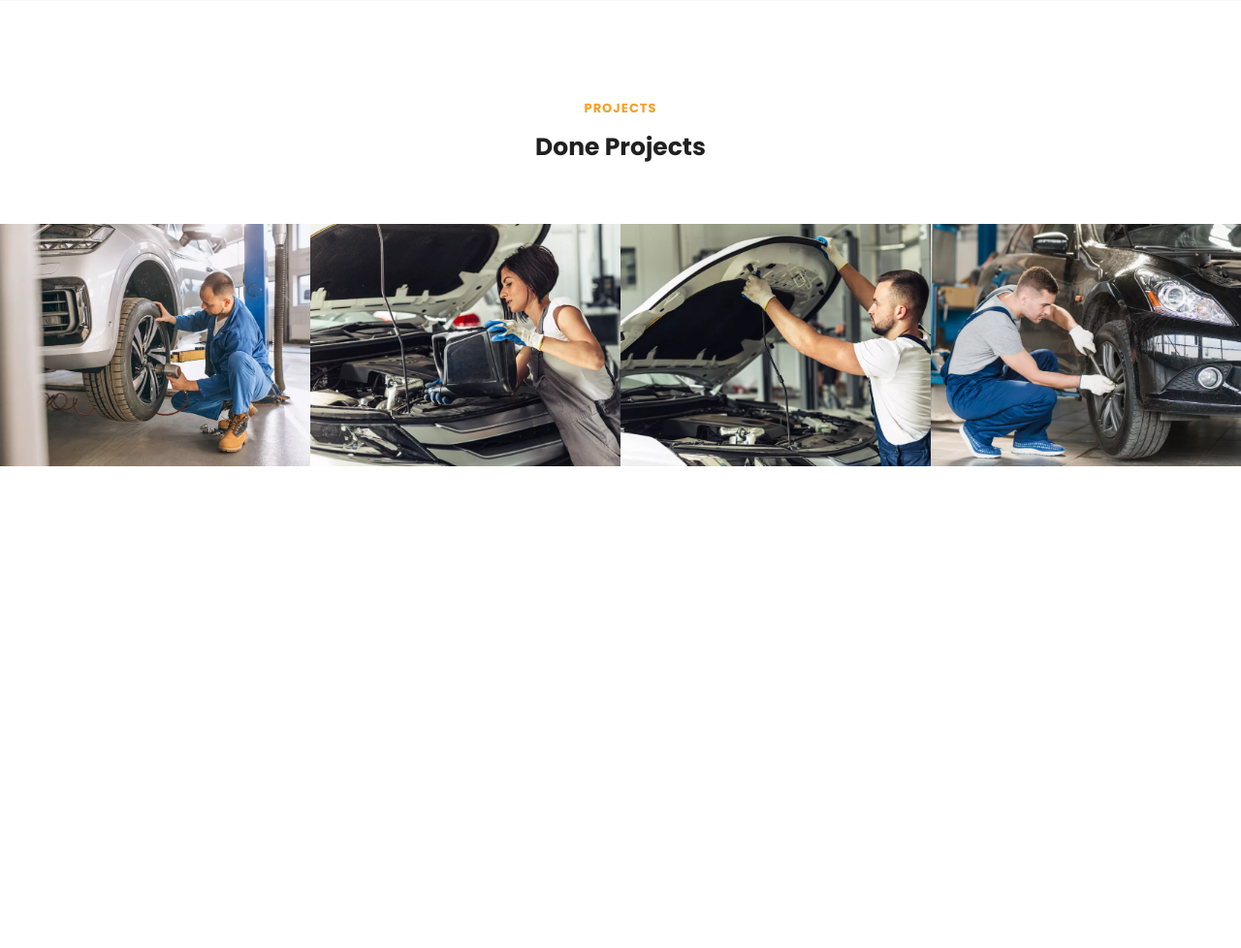
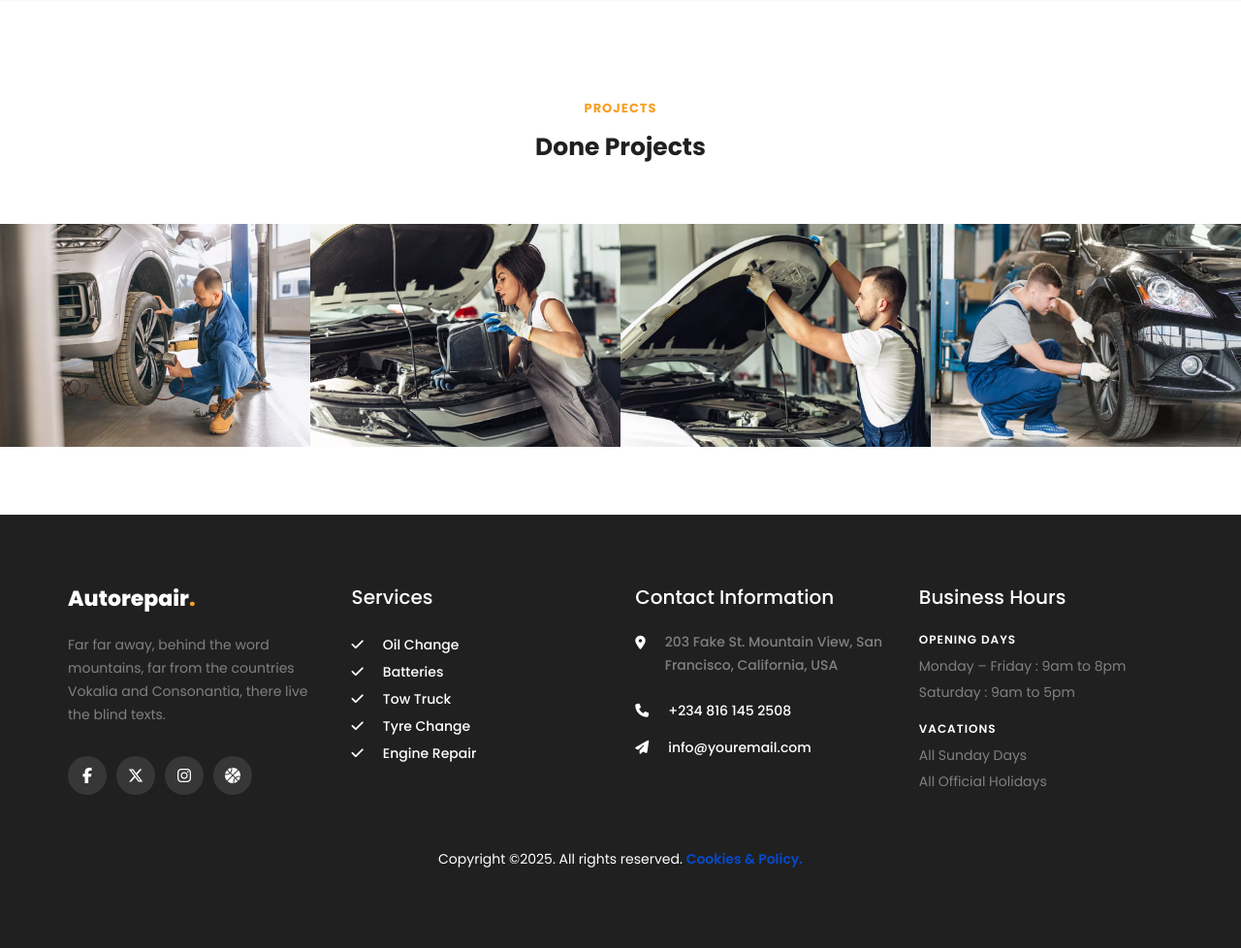
Before and after one commit to LovelyMe-Nachi/solar_wave, a PHP site: page / in a window 1280 px wide. Shown: the part 5070-6048 px from the top of the page at 97% size. Before the commit the page ends 5551 px from the top, so only its background shows below. Run offline with PHP 8.4, Linux system fonts and the light colour scheme; some libraries are stand-ins or nearby versions; some web fonts are replaced.

Commit message:
new changes

```diff
--- a/assets/css/style.css
+++ b/assets/css/style.css
@@ -8,10 +8,9 @@
     --secondary-text-color: #808080;
     --primary-bg-color: #ffffff1a;
     --secondary-bg-color: #f8f9fd ;
-    --tertiary-bg-color: #202020;
     --primary-shadow: 0px 10px 30px -4px #00000026;
     --secondary-shadow: 0px 9px 21px -16px #00000026;
-    --text-shadow: 0px 3px 25px #0000001a;
+    --text-shadow: 0px 3px 25px rgba(0, 0, 0, 0.102);
 }
 
 *{
@@ -46,7 +45,7 @@ p{
     width: 25%;
 }
 
-.aside_content .aside_col:first-child a, .small_screen_nav .small_screen_logo{
+.aside_content .aside_col:first-child .logo, .small_screen_nav .small_screen_logo, footer .footer_col .logo{
     font-size: 22px;
     font-weight: 800;
     color: var(--quaternary-color);
@@ -54,11 +53,11 @@ p{
     transition: .6s;
 }
 
-.aside_content .aside_col:first-child a:hover, .small_screen_nav .small_screen_logo:hover{
+.aside_content .aside_col:first-child a:hover, .small_screen_nav .small_screen_logo:hover, footer .footer_col .logo:hover{
     color: var(--secondary-color);
 }
 
-.aside_content .aside_col:first-child a span, .small_screen_nav .small_screen_logo span{
+.aside_content .aside_col:first-child a span, .small_screen_nav .small_screen_logo span, footer .footer_col .logo span{
     color: var(--secondary-color);
 }
 
@@ -107,7 +106,8 @@ p{
     gap: 5px;
 }
 
-.aside_content .aside_col:last-child .aside_info:last-child a{
+.aside_content .aside_col:last-child .aside_info:last-child a,
+footer .footer_col .footer_icons a{
     width: 40px;
     height: 40px;
     border-radius: 50%;
@@ -1648,32 +1649,22 @@ header .show_menu:hover span{
 
 .projects .project_col{
     width: 25%;
-    height: 250px;
-    background-position: center !important;
-    background-size: cover !important;
+    height: 230px;
     overflow: hidden;
     position: relative;
 }
 
-.projects .project_col:nth-child(1){
-    background: url("../imgs/projects/project-1.jpg");
-}
-
-.projects .project_col:nth-child(2){
-    background: url("../imgs/projects/project-2.jpg");
-}
-
-.projects .project_col:nth-child(3){
-    background: url("../imgs/projects/project-3.jpg");
-}
-
-.projects .project_col:nth-child(4){
-    background: url("../imgs/projects/project-4.jpg");
+.projects .project_col .project_img{
+    width: 100%;
+    height: 100%;
 }
 
 .projects .project_col .over_lay{
     width: 100%;
     height: 100%;
+    position: absolute;
+    top: 0;
+    left: 0;
     background-color: var(--primary-color);
     display: flex;
     justify-content: space-between;
@@ -1745,3 +1786,154 @@ header .show_menu:hover span{
     }
 }
 /* end */
+
+
+/* footer */
+footer {
+    width: 100%;
+    padding: 70px;
+    background-color: var(--tertiary-color);
+}
+
+footer .footer_row{
+    width: 100%;
+    display: flex;
+    justify-content: space-between;
+    align-items: flex-start;
+}
+
+footer .footer_row .footer_col{
+    width: 23%;
+}
+
+footer .footer_row .footer_col .logo{
+    display:  block;
+    margin-bottom: 20px;
+}
+
+footer .footer_row .footer_col .footer_icons{
+    display:  flex;
+    gap: 10px;
+    align-items: center;
+    margin-top: 30px;
+}
+
+footer .footer_row .footer_col h3{
+    font-size: 20px;
+    text-transform: capitalize;
+    color: var(--quaternary-color);
+    margin-bottom: 20px;
+    font-weight: 500;
+}
+
+footer .footer_row .footer_col ul li{
+    list-style: none;
+    line-height: 2;
+}
+
+footer .footer_row .footer_col ul li a, footer .footer_row .footer_col ul li.location{
+    text-decoration: none;
+    font-weight: 500;
+    text-transform: capitalize;
+    display: flex;
+    gap: 20px;
+    align-items: flex-start;
+    color: var(--quaternary-color);
+    transition: .4s;
+}
+
+footer .footer_row .footer_col ul li a:hover{
+    color: var(--secondary-color);
+}
+
+footer .footer_row .footer_col ul li.location{
+    line-height: 1.2;
+}
+
+footer .footer_row .footer_col ul li.location span{
+    padding-top: 4px;
+}
+
+footer .footer_row .footer_col ul li.location p{
+    font-size: 14px;
+}
+
+footer .footer_row .footer_col:nth-child(3) ul li{
+    margin-bottom: 10px;
+}
+
+footer .footer_row .footer_col:nth-child(3) ul li.email a{
+    text-transform: lowercase;
+}
+
+footer .footer_row .footer_col:nth-child(4) .opening_days {
+    margin-bottom: 20px;
+}
+
+footer .footer_row .footer_col:nth-child(4) span {
+    font-size: 12px;
+    text-transform: uppercase;
+    letter-spacing: 1px;
+    font-weight: 600;
+    color: var(--quaternary-color);
+    display: block;
+    margin-bottom: 10px;
+}
+
+footer .footer_row .footer_col:nth-child(4) p {
+    color: var(--secondary-text-color);
+    line-height: 1.2;
+}
+
+footer .footer_note {
+    text-align: center;
+    margin-top: 50px;
+    color: var(--quaternary-color);
+}
+
+footer .footer_note a{
+    color: var(--primary-color);
+    text-decoration: none;
+    font-weight: 600;
+    transition: .4s;
+}
+
+footer .footer_note a:hover{
+    color: var(--secondary-color);
+}
+
+@media (max-width: 900px) {
+    footer {
+        padding: 50px 20px;
+    }
+
+    footer .footer_row{
+        flex-wrap: wrap;
+    }
+
+    footer .footer_row .footer_col{
+        width: 48%;
+        margin-bottom: 40px;
+    }
+
+    footer .footer_row .footer_col:nth-child(2),
+    footer .footer_row .footer_col:nth-child(4){
+        width: 35%;
+    }
+
+    footer .footer_note {
+        margin-top: 0px;
+    }
+}
+
+@media (max-width: 500px) {
+    footer .footer_row .footer_col {
+        width: 100%;
+    }
+
+    footer .footer_row .footer_col:nth-child(2),
+    footer .footer_row .footer_col:nth-child(4){
+        width: 100%;
+    }
+}
+/* end */
--- a/index.html
+++ b/index.html
@@ -31,7 +31,7 @@
         <!-- aside -->
         <aside class="aside_content">
             <div class="aside_col">
-                <a href="index.html">Autorepair<span>.</span></a>
+                <a href="index.html" class="logo">Autorepair<span>.</span></a>
             </div>
             <div class="aside_col">
                 <div class="aside_info">
@@ -527,6 +527,7 @@
 
             <div class="projects_row">
                 <div class="project_col">
+                    <img class="project_img" src="assets/imgs/projects/project-1.jpg" alt="">
                     <div class="over_lay">
                         <div class="project_about">
                             <div class="enlarge_img"><img src="assets/imgs/icons/img-7.png" alt=""></div>
@@ -536,6 +537,7 @@
                     </div>
                 </div>
                 <div class="project_col">
+                    <img class="project_img" src="assets/imgs/projects/project-2.jpg" alt="">
                     <div class="over_lay">
                         <div class="project_about">
                             <div class="enlarge_img"><img src="assets/imgs/icons/img-7.png" alt=""></div>
@@ -545,6 +547,7 @@
                     </div>
                 </div>
                 <div class="project_col">
+                    <img class="project_img" src="assets/imgs/projects/project-3.jpg" alt="">
                     <div class="over_lay">
                         <div class="project_about">
                             <div class="enlarge_img"><img src="assets/imgs/icons/img-7.png" alt=""></div>
@@ -554,6 +557,7 @@
                     </div>
                 </div>
                 <div class="project_col">
+                    <img class="project_img" src="assets/imgs/projects/project-4.jpg" alt="">
                     <div class="over_lay">
                         <div class="project_about">
                             <div class="enlarge_img"><img src="assets/imgs/icons/img-7.png" alt=""></div>
@@ -564,7 +568,96 @@
                 </div>
             </div>
         </section>
+
+        <section class="project_lightbox">
+            <img src="assets/imgs/projects/project-1.jpg" class="lightbox_img" alt="">
+            <div class="lightbox_controls">
+                <span class="prev_lightbox_img"><i class="fa-solid fa-angles-left"></i></span>
+                <span class="close_lightbox"><i class="fa-solid fa-xmark"></i></span>
+                <span class="next_lightbox_img"><i class="fa-solid fa-angles-right"></i></span>
+            </div>
+        </section>
         <!-- projects end -->
+
+        <!-- footer -->
+        <footer>
+            <div class="footer_row">
+                <div class="footer_col">
+                    <a href="index.html" class="logo">Autorepair<span>.</span></a>
+                    <p>
+                        Far far away, behind the word mountains, far from the countries Vokalia and Consonantia, there live the blind texts.
+                    </p>
+                    <div class="footer_icons">
+                        <a href="http://" target="_blank" rel="noopener noreferrer"><i class="fa-brands fa-facebook-f"></i></a>
+                        <a href="http://" target="_blank" rel="noopener noreferrer"><i class="fa-brands fa-x-twitter"></i></a>
+                        <a href="http://" target="_blank" rel="noopener noreferrer"><i class="fa-brands fa-instagram"></i></a>
+                        <a href="http://" target="_blank" rel="noopener noreferrer"><i class="fa-solid fa-basketball"></i></a>
+                    </div>
+                </div>
+                <div class="footer_col">
+                    <h3>services</h3>
+
+                    <ul>
+                        <li><a href="">
+                            <span><i class="fa-solid fa-check"></i></span>
+                            oil change
+                        </a></li>
+                        <li><a href="">
+                            <span><i class="fa-solid fa-check"></i></span>
+                            batteries
+                        </a></li>
+                        <li><a href="">
+                            <span><i class="fa-solid fa-check"></i></span>
+                            tow truck
+                        </a></li>
+                        <li><a href="">
+                            <span><i class="fa-solid fa-check"></i></span>
+                            tyre change
+                        </a></li>
+                        <li><a href="">
+                            <span><i class="fa-solid fa-check"></i></span>
+                            engine repair
+                        </a></li>
+                    </ul>
+                </div>
+                <div class="footer_col">
+                    <h3>contact information</h3>
+
+                    <ul>
+                        <li class="location">
+                            <span><i class="fa-solid fa-location-dot"></i></span>
+                            <p>203 Fake St. Mountain View, San Francisco, California, USA</p>
+                        </li>
+                        <li><a href="">
+                            <span><i class="fa-solid fa-phone"></i></span>
+                            +234 816 145 2508
+                        </a></li>
+                        <li class="email"><a href="">
+                            <span><i class="fa-solid fa-paper-plane"></i></span>
+                            info@youremail.com
+                        </a></li>
+                    </ul>
+                </div>
+                <div class="footer_col">
+                    <h3>business hours</h3>
+
+                    <div class="opening_days">
+                        <span>opening days</span>
+                        <p>Monday – Friday : 9am to 8pm</p>
+                        <p>Saturday : 9am to 5pm</p>
+                    </div>
+
+                    <div>
+                        <span>vacations</span>
+                        <p>All Sunday Days</p>
+                        <p>All Official Holidays</p>
+                    </div>
+                </div>
+            </div>
+
+            <p class="footer_note">Copyright &copy;<span class="footer_date"></span>. All rights reserved. <a href="">Cookies & Policy.</a></p>
+        </footer>
+        <!-- footer end -->
     </main>
 
     <!-- swiper js -->
```
Also changed, not shown: other parts of assets/css/style.css (+59 -8 lines), assets/js/script.js (+40 -2 lines).
